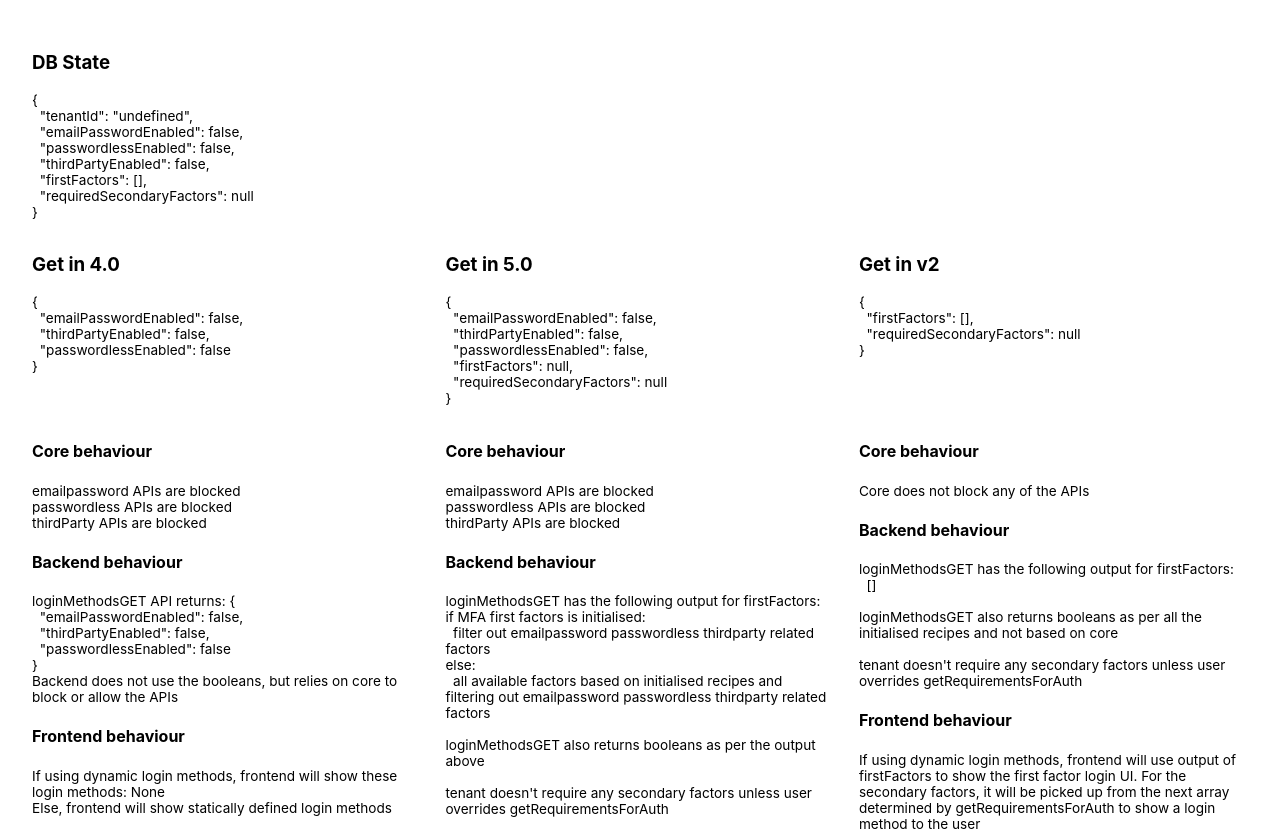
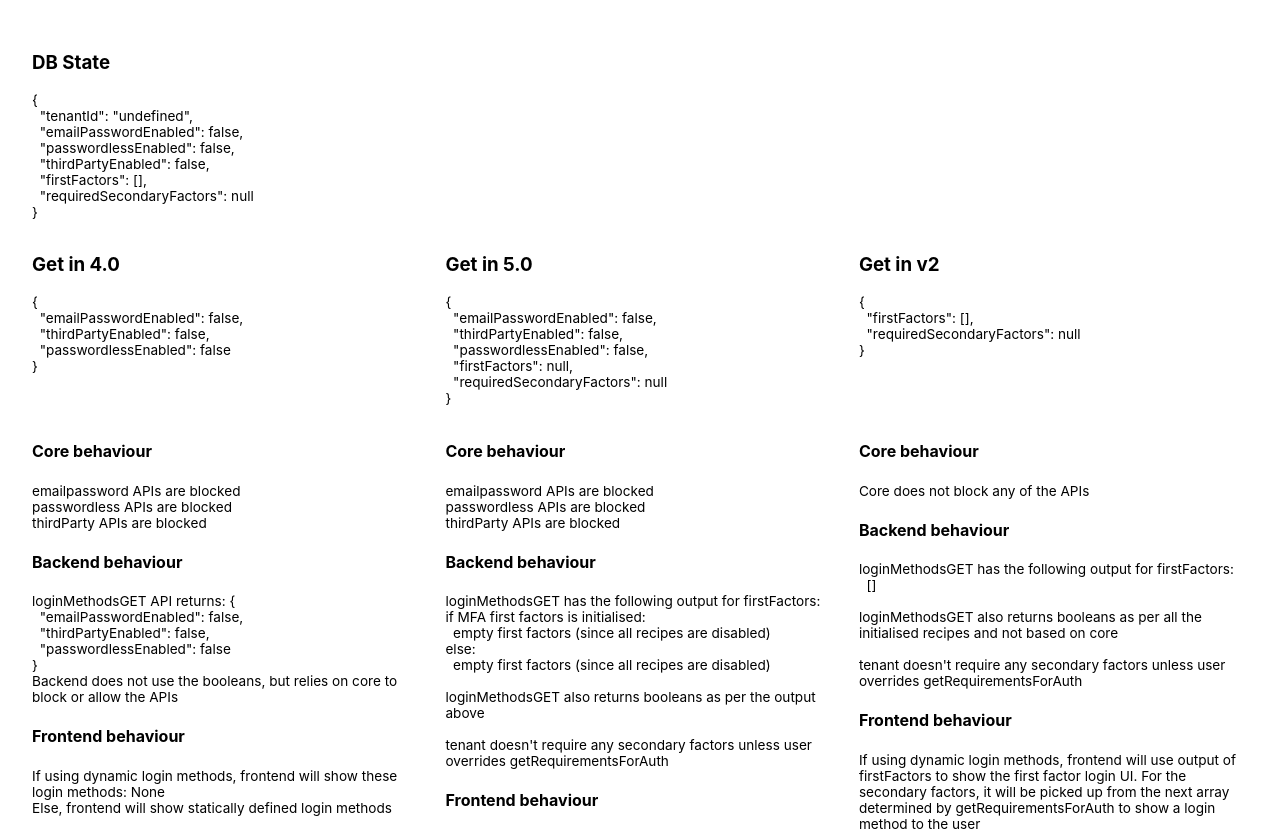
Before and after one commit to sattvikc/st-tenant-playground, a React (Create React App) app: page / in a window 1280 px wide. Shown: the top 831 px of the page. Built offline with nearby package versions, Linux system fonts and the light colour scheme.

Commit message:
disable all recipes

```diff
--- a/src/cdi5.js
+++ b/src/cdi5.js
@@ -200,7 +200,7 @@ export const backendCdi5Behaviour = (tenantState) => {
   let res = "loginMethodsGET has the following output for firstFactors: ";
   res += "\n";
 
-    let filteredRecipes = '';
+  let filteredRecipes = "";
   if (state.emailPasswordEnabled === false) {
     filteredRecipes += "emailpassword ";
   }
@@ -213,17 +213,36 @@ export const backendCdi5Behaviour = (tenantState) => {
 
   if (state.firstFactors === null) {
     res += "if MFA first factors is initialised:\n";
-        if (filteredRecipes !== '') {
-            res += "  filter out " + filteredRecipes + "related factors\n";
+    if (
+      state.emailPasswordEnabled === false &&
+      state.passwordlessEnabled === false &&
+      state.thirdPartyEnabled === false
+    ) {
+      res += "  empty first factors (since all recipes are disabled)\n";
     } else {
-            res += "  configured firstFactors\n"
+      if (filteredRecipes !== "") {
+        res +=
+          "  configured firstFactors filtering out " +
+          filteredRecipes +
+          "related factors\n";
+      } else {
+        res += "  configured firstFactors\n";
       }
-        res += "else:\n"
-        res += "  all available factors based on initialised recipes"
-        if (filteredRecipes !== '') {
+    }
+    res += "else:\n";
+    if (
+      state.emailPasswordEnabled === false &&
+      state.passwordlessEnabled === false &&
+      state.thirdPartyEnabled === false
+    ) {
+      res += "  empty first factors (since all recipes are disabled)";
+    } else {
+      res += "  all available factors based on initialised recipes";
+      if (filteredRecipes !== "") {
         res += " and filtering out " + filteredRecipes + "related factors";
       }
-        res += '\n';
+    }
+    res += "\n";
   } else {
     res += "  " + JSON.stringify(state.firstFactors) + "\n";
   }
@@ -232,17 +251,22 @@ export const backendCdi5Behaviour = (tenantState) => {
   res += "loginMethodsGET also returns booleans as per the output above\n\n";
 
   if (state.requiredSecondaryFactors === null) {
-        res += "tenant doesn't require any secondary factors unless user overrides getRequirementsForAuth\n"
+    res +=
+      "tenant doesn't require any secondary factors unless user overrides getRequirementsForAuth\n";
   } else {
-        res += "tenant will require one of " + JSON.stringify(state.requiredSecondaryFactors) + " as secondary factor unless user overrides getRequirementsForAuth\n";
+    res +=
+      "tenant will require one of " +
+      JSON.stringify(state.requiredSecondaryFactors) +
+      " as secondary factor unless user overrides getRequirementsForAuth\n";
   }
   return res;
 };
 
 export const frontendCdi5Behaviour = (tenantState) => {
-    let res = 'If using dynamic login methods, frontend will use output of firstFactors to show the first factor login UI. For the secondary factors, it will be picked up from the next array determined by getRequirementsForAuth and then uses the booleans to determine if a login method can be shown to the user';
+  let res =
+    "If using dynamic login methods, frontend will use output of firstFactors to show the first factor login UI. For the secondary factors, it will be picked up from the next array determined by getRequirementsForAuth and then uses the booleans to determine if a login method can be shown to the user";
 
-    res += '\n\n';
-    res += 'Else, frontend will show statically defined login methods\n'
-    return res
-  }
+  res += "\n\n";
+  res += "Else, frontend will show statically defined login methods\n";
+  return res;
+};
```
Lines whose indentation alone changed are shown as unchanged.
